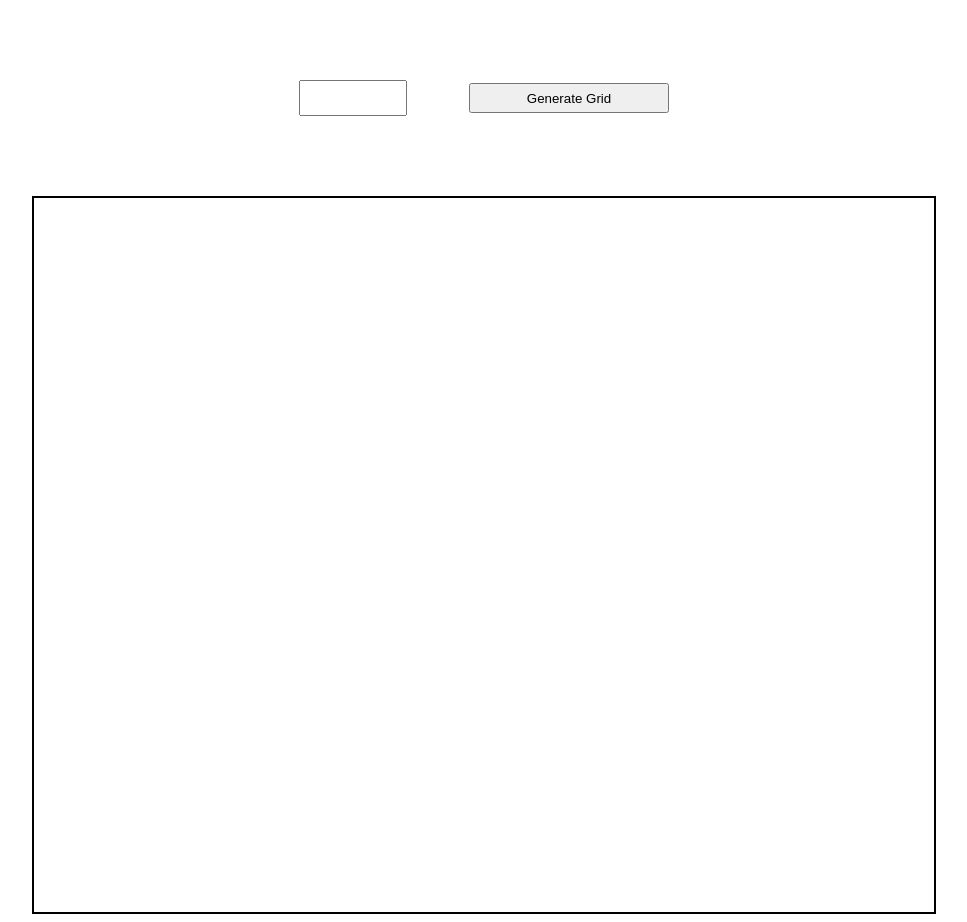
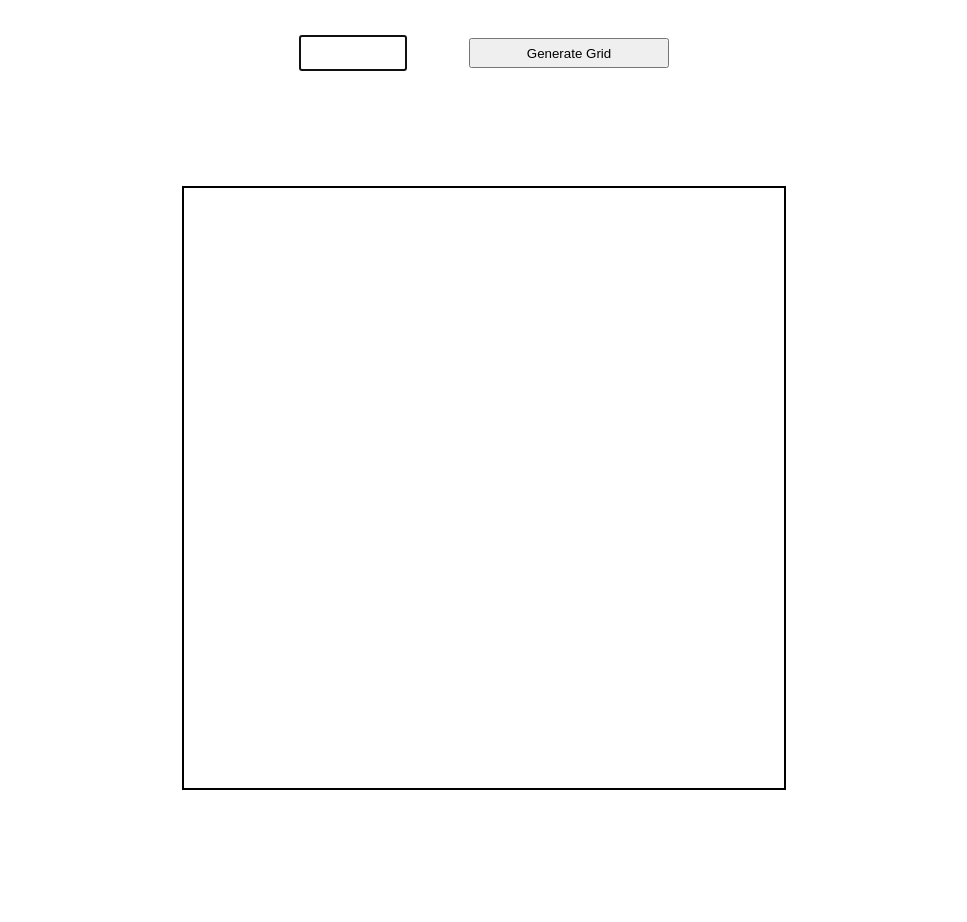
Before and after one commit to JCannon92/etch-a-sketch, a plain HTML site: page index.html in a window 1280 px wide. Both pictures are taken after a click on the button "Generate Grid". Shown: the whole page, without its empty margins (156-1123 px from the left). After the commit the page ends 890 px from the top, so only its background shows below. Drawn offline with Linux system fonts and the light colour scheme.

Commit message:
Finalise grid and grid square configuration
Move gridSquare event listener inside of button click event.
Adjust grid size to be square.

```diff
--- a/script.js
+++ b/script.js
@@ -1,29 +1,34 @@
 function createGrid(number) {
-    //create grid with the supplied number of pixels
-    for (let i = 0; i < number; i++) {
+    //create grid with the supplied number of pixels on each side
+    for (let i = 0; i < (number * number); i++) {
         let gridSquare = document.createElement('div');
         gridSquare.classList.add('grid-square');
+
+        //calculate height and width
+        gridSquare.style.height = container.clientHeight / number + 'px';
+        gridSquare.style.width = container.clientWidth / number + 'px';
         container.appendChild(gridSquare);
     }
 }
 
 let container = document.querySelector('div.container');
 let buttonCreateGrid = document.querySelector('button#create-grid');
-let inputCreateGrid = document.querySelector('input#create-grid');
-let gridSquares = document.querySelectorAll('div.grid-square');
 
 //add event listener to create grid button that generates the grid based
 //on the value in the input
 buttonCreateGrid.addEventListener('click', () => {
+    let inputCreateGrid = document.querySelector('input#create-grid');
     //create grid
     createGrid(inputCreateGrid.value);
+    //add event listener for each square that changes to black on mouse enter
+    let gridSquares = document.querySelectorAll('.grid-square');
+    gridSquares.forEach(square => square.addEventListener('mouseenter', (event) => {
+        event.target.classList.add('background-black');
+    }))
     //reset input value
     inputCreateGrid.value = '';
     //set grid border
     container.classList.add('border-black');
+
+    inputCreateGrid.focus();
 })
-
-//add event listener for each square that changes to black on mouse enter
-gridSquares.forEach(square => square.addEventListener('mouseenter', (event) => {
-    event.target.classList.add('background-black');
-}))
--- a/styles.css
+++ b/styles.css
@@ -1,5 +1,5 @@
 div.button-container {
-    margin: 50px auto;
+    margin: 20px auto;
     display: flex;
     justify-content: space-between;
     align-items: center;
@@ -9,13 +9,13 @@ div.button-container {
 button#create-grid {
     width: 200px;
     height: 30px;
-    margin: 30px 15px;
+    margin: 15px;
 }
 
 input#create-grid {
     height: 30px;
     width: 100px;
-    margin: 30px 15px;
+    margin: 15px;
     text-align: center;
 }
 
@@ -25,14 +25,14 @@ div.container {
     flex-wrap: wrap;
     justify-content: center;
     align-items: center;
-    margin: auto;
-    width: 900px;
+    margin: 100px auto;
+    width: 600px;
+    height: 600px;
 }
 
 div.grid-square {
-    width: 100px;
-    height: 100px;
-    border: solid 1px white;
+    box-sizing: border-box;
+    border: solid 0.2px white;
 }
 
 .background-black {
```
